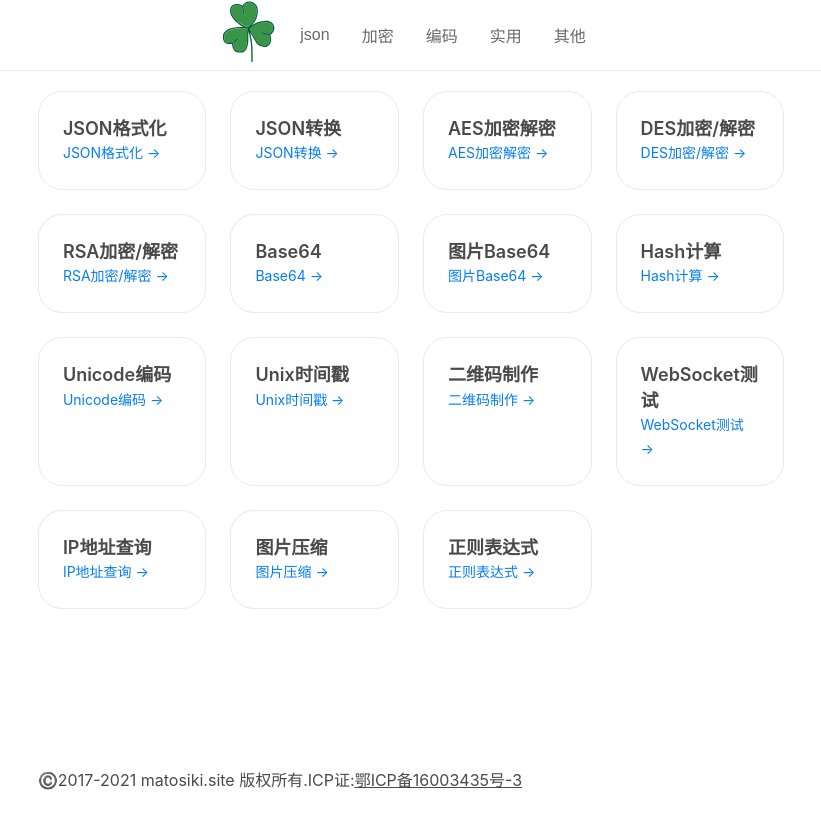
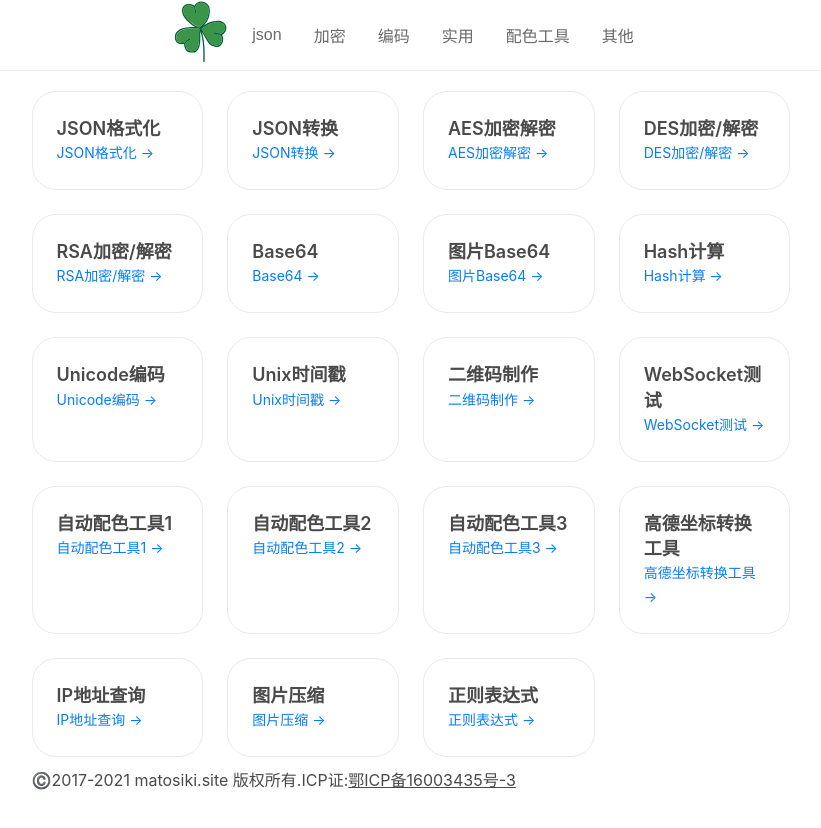
Before and after one commit to gorpher/nextjs-tools, a Next.js app: page / in a window 1280 px wide. Shown: the top 828 px of the page, without its empty margins (229-1050 px from the left). Built offline with nearby package versions, Linux system fonts and the light colour scheme.

Commit message:
更新页面

```diff
--- a/components/route.ts
+++ b/components/route.ts
@@ -20,7 +20,28 @@ export default function Route() {
             {url: "/qrcode", title: '二维码制作', kind: "实用"},
             {url: "/websocket", title: 'WebSocket测试', kind: "其他"},
         ],
+        [{
+            url: "https://www.matosiki.site/html/%E8%87%AA%E5%8A%A8%E9%85%8D%E8%89%B2%E5%B7%A5%E5%85%B700.html",
+            title: '自动配色工具1',
+            kind: "配色工具"
+        },
+            {
+                url: "https://www.matosiki.site/html/%E8%87%AA%E5%8A%A8%E9%85%8D%E8%89%B2%E5%B7%A5%E5%85%B701.html",
+                title: '自动配色工具2',
+                kind: "配色工具"
+            },
+            {
+                url: "https://www.matosiki.site/html/%E8%87%AA%E5%8A%A8%E9%85%8D%E8%89%B2%E5%B7%A5%E5%85%B702.html",
+                title: '自动配色工具3',
+                kind: "配色工具"
+            },
+        ],
         [
+            {
+                url: "https://www.matosiki.site/html/%E9%AB%98%E5%BE%B7%E5%9C%B0%E5%9B%BE%E5%9D%90%E6%A0%87%E8%BD%AC%E6%8D%A2%E5%B7%A5%E5%85%B7.html",
+                title: '高德坐标转换工具',
+                kind: "其他"
+            },
             {url: "/ip", title: 'IP地址查询', kind: "其他"},
             {url: "/tinyimg", title: '图片压缩', kind: "其他"},
             {url: "/regex", title: '正则表达式', kind: "其他"},
--- a/package.json
+++ b/package.json
@@ -3,7 +3,7 @@
   "version": "0.1.0",
   "private": true,
   "scripts": {
-    "dev": "next dev",
+    "dev": "next dev -p 9099",
     "build": "next build",
     "start": "next start"
   },
--- a/public/js/json2.js
+++ b/public/js/json2.js
@@ -370,6 +370,10 @@ new ClipboardJS('.button').on('success', function () {
 function Init() {
     let input = document.getElementById('input');
     let output = document.getElementById('output');
+    let state = JSON.parse(window.localStorage.getItem("json"));
+    if (state) {
+        input.innerText = state.json || ""
+    }
 
     function formatXml(xml) {
         let formatted = '';
@@ -477,5 +481,6 @@ function Init() {
     document.getElementById('toFormatJson2').addEventListener('click', () => toFormatJson(true));
     document.getElementById('toStruct').addEventListener('click', () => toStruct());
     document.getElementById('toStruct2').addEventListener('click', () => toStruct(false));
+    document.getElementById('toFormatJson').click()
 
 }
```
Also changed, not shown: pages/json.tsx (+11 -0 lines), public/js/json.js (+17 -4 lines).
